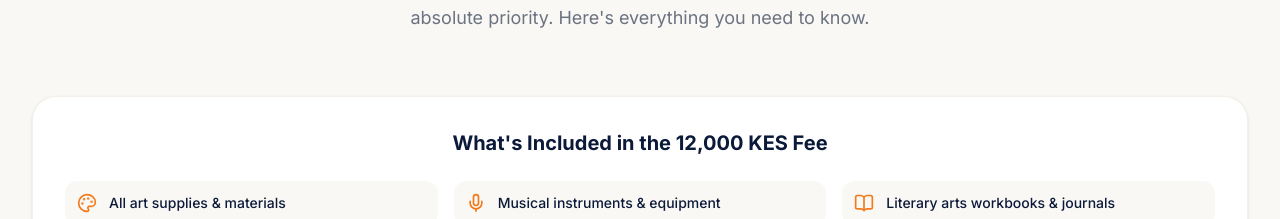
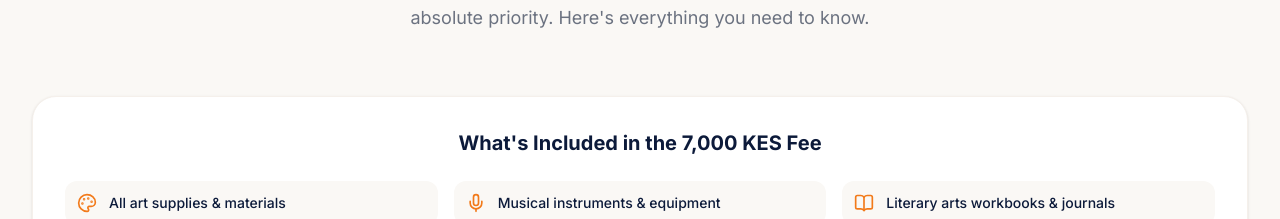
Before and after one commit to oramakenya/Creative-Arts-Camp, a React (Vite) app in the folder orama-camp-landing-page-design/: page / in a window 1280 px wide. Shown: the part 8764-8983 px from the top of the page. Built offline with nearby package versions, Linux system fonts and the light colour scheme; a web font is replaced by a local one.

Commit message:
Update ParentSection.tsx

```diff
--- a/orama-camp-landing-page-design/src/components/ParentSection.tsx
+++ b/orama-camp-landing-page-design/src/components/ParentSection.tsx
@@ -106,7 +106,7 @@ export default function ParentSection() {
 
         {/* What's Included */}
         <div className="p-8 rounded-3xl bg-white shadow-sm border border-orama-warm mb-16">
-          <h3 className="text-xl font-bold text-orama-navy mb-6 text-center">What's Included in the 12,000 KES Fee</h3>
+          <h3 className="text-xl font-bold text-orama-navy mb-6 text-center">What's Included in the 7,000 KES Fee</h3>
           <div className="grid grid-cols-2 md:grid-cols-3 gap-4">
             {parents.whatsIncluded.map((item, i) => (
               <div key={i} className="flex items-center gap-3 p-3 rounded-xl bg-orama-cream">
```
